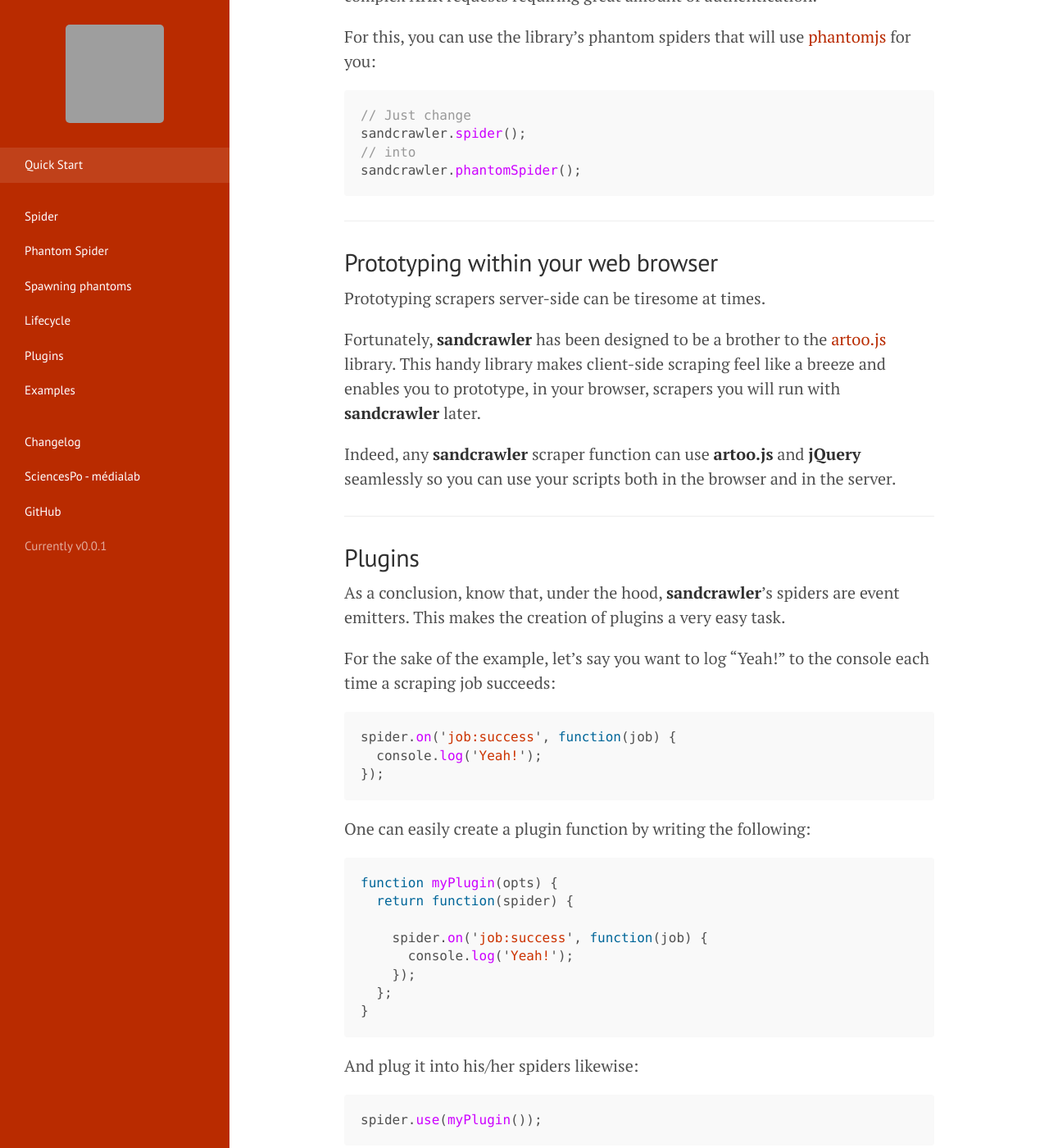
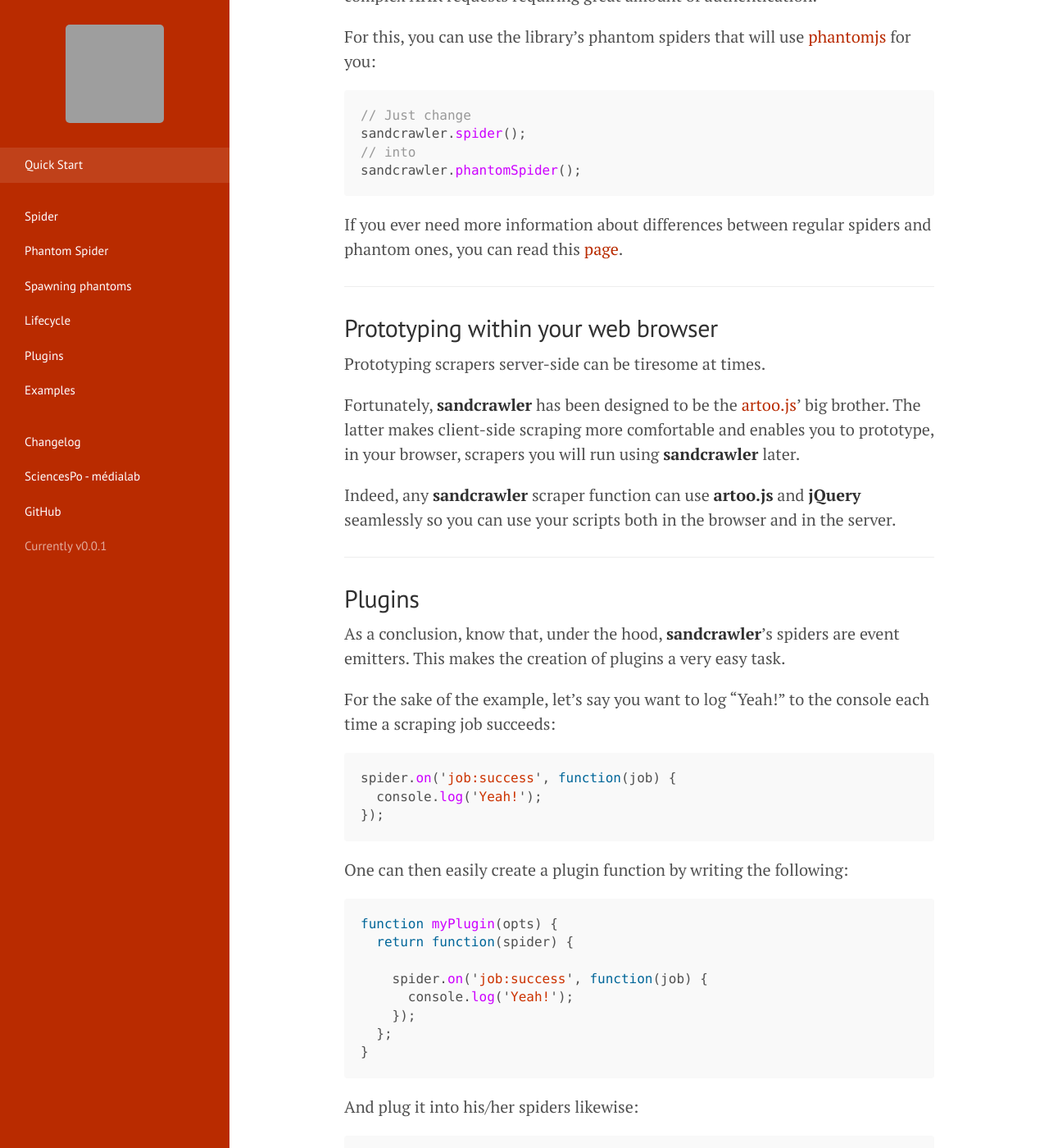
Before and after one commit to medialab/sandcrawler, a Jekyll site: the page built from quick_start.md, in a window 1280 px wide and 1400 px high, scrolled down 3463 px. Shown: the whole window at 82% size. Built offline with Jekyll 4.4.1, drawn with Linux system fonts in a browser that asks for light colours; Markdown is read by kramdown in place of the engine named in the settings; comment, search, counter and statistics services are not loaded; some of the changed text lies outside the part shown; grey boxes are pictures that could not be loaded.

Commit message:
Better quick start

````diff
--- a/quick_start.md
+++ b/quick_start.md
@@ -93,7 +93,7 @@ spider.run(function(err, remains) {
 
 The `run` callback accepts two important arguments:
 
-* **err**: a spider-level error that made it fail globally.
+* **err**: a spider-level error that made it fail globally, if any.
 * **remains**: an array of scraping jobs that failed along with the resultant error so you can retry later or just assess the losses.
 
 ---
@@ -130,13 +130,15 @@ sandcrawler.spider();
 sandcrawler.phantomSpider();
 ```
 
+If you ever need more information about differences between regular spiders and phantom ones, you can read this [page]({{ site.baseurl }}/phantom_spider).
+
 ---
 
 <h2 id="prototyping">Prototyping within your web browser</h2>
 
 Prototyping scrapers server-side can be tiresome at times.
 
-Fortunately, **sandcrawler** has been designed to be a brother to the [artoo.js](https://medialab.github.io/artoo/) library. This handy library makes client-side scraping feel like a breeze and enables you to prototype, in your browser, scrapers you will run with **sandcrawler** later.
+Fortunately, **sandcrawler** has been designed to be the [artoo.js](https://medialab.github.io/artoo/)' big brother. The latter makes client-side scraping more comfortable and enables you to prototype, in your browser, scrapers you will run using **sandcrawler** later.
 
 Indeed, any **sandcrawler** scraper function can use **artoo.js** and **jQuery** seamlessly so you can use your scripts both in the browser and in the server.
 
@@ -154,7 +156,7 @@ spider.on('job:success', function(job) {
 });
 ```
 
-One can easily create a plugin function by writing the following:
+One can then easily create a plugin function by writing the following:
 
 ```js
 function myPlugin(opts) {
````
Also changed, not shown: other parts of quick_start.md (+2 -2 lines).
